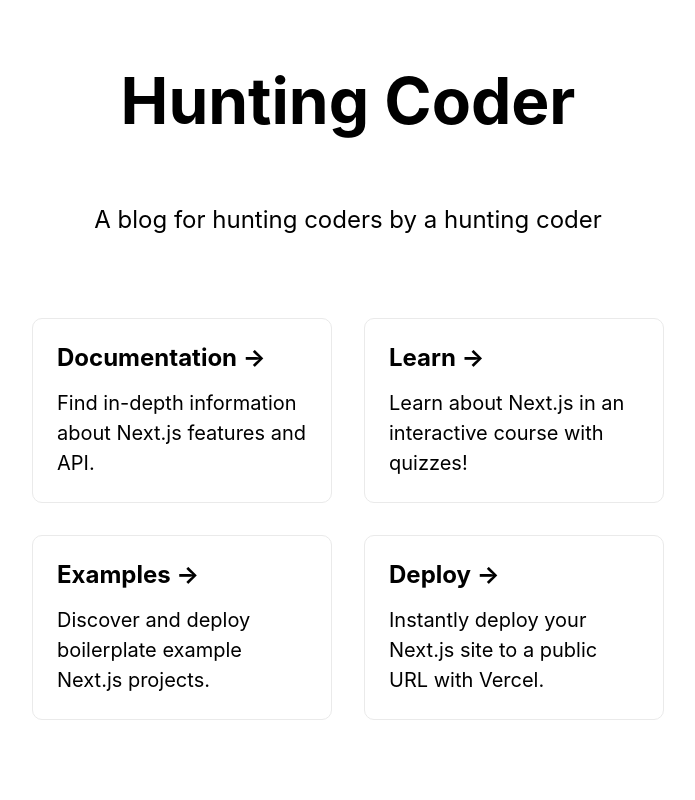
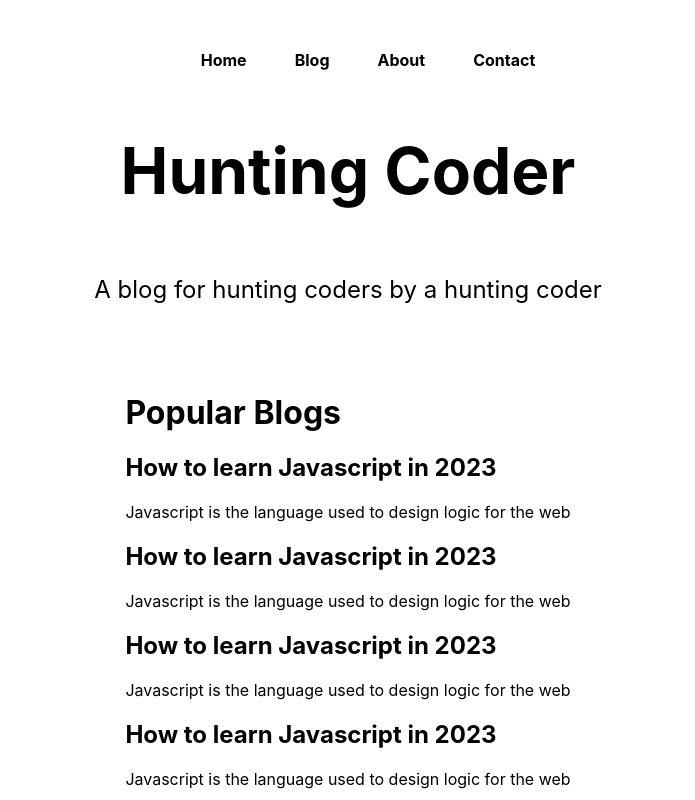
Before and after one commit to ManjiCoder/Huting-Coder, a Next.js app: page / in a window 1280 px wide. Shown: the top 800 px of the page, without its empty margins (292-987 px from the left). Built offline with nearby package versions, Linux system fonts and the light colour scheme.

Commit message:
Image Component in Next.js Video #7 ✔

```diff
--- a/pages/index.js
+++ b/pages/index.js
@@ -10,15 +10,30 @@
         <title>Huting Coder</title>
         <meta
           name="description"
+          content="A blog for hunting coders by a hunting coder"
+        />
+
+        <meta
+          name="keywords"
           content="nextjs, huntingcoder blog, huntingcoder"
         />
+
         <link rel="icon" href="/favicon.ico" />
         {/* We can do this but not recommended */}
         {/* <script src="/sc.js"></script> */}
       </Head>
 
+      <nav className={styles.mainNav}>
+        <ul>
+          <li>Home</li>
+          <li>Blog</li>
+          <li>About</li>
+          <li>Contact</li>
+        </ul>
+      </nav>
+
       {/* To use any external script, nextjs recommended this */}
-      <Script src="/sc.js" strategy="lazyOnload"></Script>
+      {/* <Script src="/sc.js" strategy="lazyOnload"></Script> */}
 
       <main className={styles.main}>
         <h1 className={styles.title}>Hunting Coder</h1>
@@ -27,7 +42,7 @@
           A blog for hunting coders by a hunting coder
         </p>
 
-        <div className={styles.grid}>
+        {/* <div className={styles.grid}>
           <a href="https://nextjs.org/docs" className={styles.card}>
             <h2>Documentation &rarr;</h2>
             <p>Find in-depth information about Next.js features and API.</p>
@@ -55,6 +70,26 @@
               Instantly deploy your Next.js site to a public URL with Vercel.
             </p>
           </a>
+        </div> */}
+
+        <div className="blogs">
+          <h1>Popular Blogs</h1>
+          <div className="blogItem">
+            <h2>How to learn Javascript in 2023</h2>
+            <p>Javascript is the language used to design logic for the web</p>
+          </div>
+          <div className="blogItem">
+            <h2>How to learn Javascript in 2023</h2>
+            <p>Javascript is the language used to design logic for the web</p>
+          </div>
+          <div className="blogItem">
+            <h2>How to learn Javascript in 2023</h2>
+            <p>Javascript is the language used to design logic for the web</p>
+          </div>
+          <div className="blogItem">
+            <h2>How to learn Javascript in 2023</h2>
+            <p>Javascript is the language used to design logic for the web</p>
+          </div>
         </div>
       </main>
 
--- a/styles/Home.module.css
+++ b/styles/Home.module.css
@@ -10,6 +10,8 @@
   flex-direction: column;
   justify-content: center;
   align-items: center;
+  justify-content: flex-start;
+  padding-top: 3rem;
 }
 
 .footer {
@@ -116,14 +118,29 @@
 }
 
 @media (prefers-color-scheme: dark) {
+
   .card,
   .footer {
     border-color: #222;
   }
+
   .code {
     background: #111;
   }
+
   .logo img {
     filter: invert(1);
   }
 }
+
+.mainNav ul {
+  display: flex;
+  justify-content: center;
+  margin-top: 50px;
+}
+
+.mainNav ul li {
+  list-style: none;
+  font-weight: bold;
+  margin: 0 24px;
+}
```
